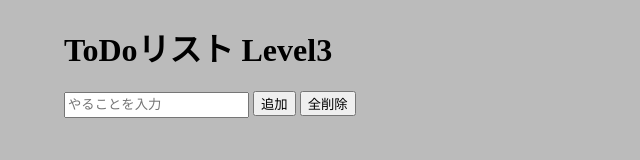
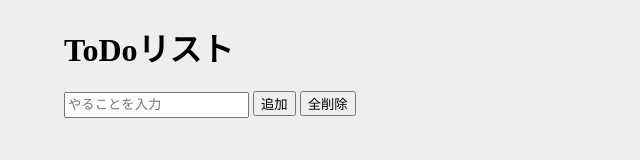
Before and after one commit to volvolvolvox72/todolist, a plain HTML site: page index.html in a window 1280 px wide. Shown: the whole page, without its empty margins (0-640 px from the left). Drawn offline with Linux system fonts and the light colour scheme.

Commit message:
Add files via upload

```diff
--- a/index.html
+++ b/index.html
@@ -4,7 +4,7 @@
     <meta charset="UTF-8">
     <meta name="viewport" content="width=device-width, initial-scale=1.0">
     <link rel="stylesheet" href="style.css">
-    <title>ToDoリスト Level3</title>
+    <title>ToDoリスト</title>
     <script src="Sortable-master/Sortable.min.js"></script>
     <script>
         window.onload = function  (){
@@ -76,7 +76,7 @@
 </head>
 <body>
 <!-- デベロッパーツールでこのToDoリスト見るなんて、暇かー？ ７キー押してみな -->
-    <h1>ToDoリスト Level3</h1>
+    <h1>ToDoリスト</h1>
     <input id="taskname" type="text" placeholder="やることを入力">
     <button id="button">追加</button>
     <button id="allDel">全削除</button>
--- a/style.css
+++ b/style.css
@@ -1,14 +1,16 @@
 @charset "utf-8";
 body{
     margin: 24px 64px;
-    background-color: #bbb;
+    background-color: #eee;
 }
 input{
     height: 19.2px;
 }
 button{
     user-select: none;
+    transition: all 0.5s;
 }
+
 ul{
     list-style: none;
     margin: 0;
@@ -21,7 +23,7 @@ li{
     transition: all 150ms ease-out;
     background-color: rgba(255, 255, 255, 0.9);
     border-radius: 7px;
-    margin: 10px;
+    margin-top: 10px;
     padding: 5px;
 }
 li:hover {
```
